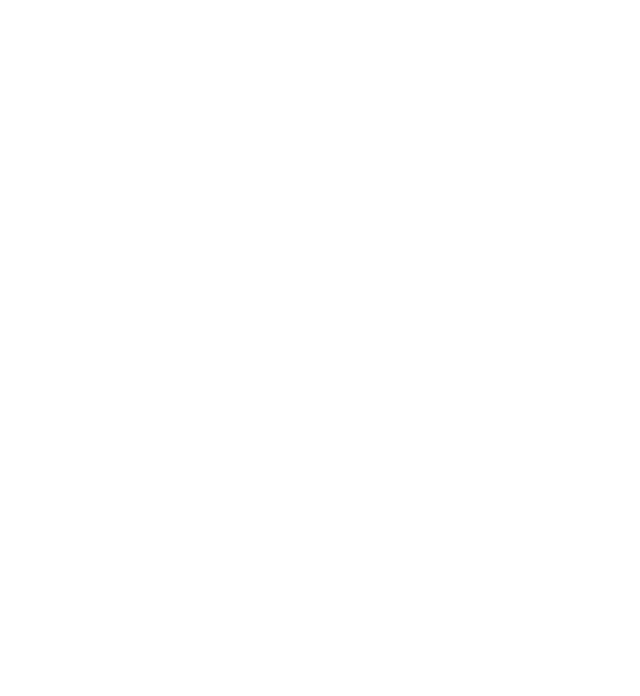
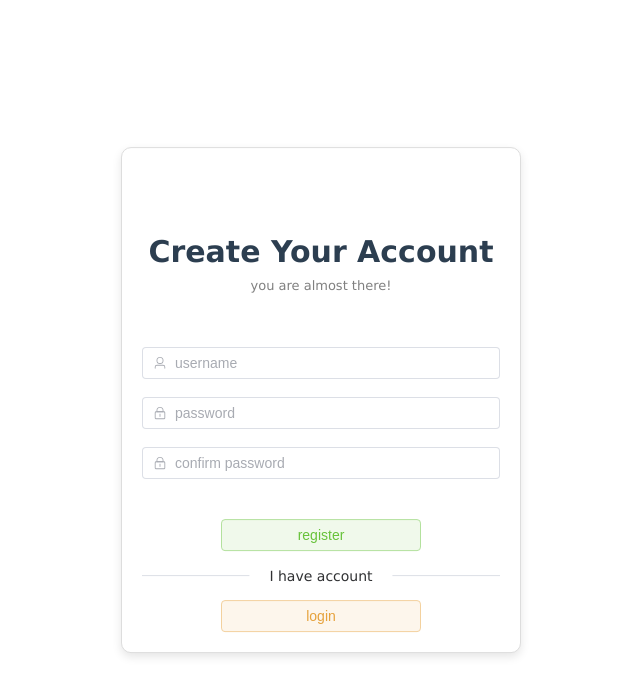
Before and after one commit to FLYINGARUTO/RoomAndGoods, a Vue app in the folder frontend/: page /register in a window 1280 px wide. Before the commit this address had no page. Shown: the top 696 px of the page, without its empty margins (319-959 px from the left). Built offline with nearby package versions, Linux system fonts and the light colour scheme.

Commit message:
implemented register page

```diff
--- a/frontend/src/routers/route.js
+++ b/frontend/src/routers/route.js
@@ -31,6 +31,10 @@
             path:'/login',
             name:'login-page',
             component:()=>import('@/views/identity/LoginPage.vue')
+        },{
+            path:'/register',
+            name:'register-page',
+            component:()=>import('@/views/identity/RegisterPage.vue')
         }
 
     ]
--- a/frontend/src/views/HomeView.vue
+++ b/frontend/src/views/HomeView.vue
@@ -34,12 +34,14 @@
 
 
       </div>
+      <div class="post-container">
+        <router-view v-slot="{Component}">
+          <transition name="el-zoom-in-center" mode="out-in" >
+            <component :is="Component"/>
+          </transition>
+        </router-view>
+      </div>
 
-      <router-view v-slot="{Component}">
-        <transition name="el-zoom-in-center" mode="out-in" >
-          <component :is="Component" class="post-container"/>
-        </transition>
-      </router-view>
 
     </div>
   </template>
@@ -50,10 +52,12 @@
     display: flex;
     height: 100vh;
     width: 100%;  /* 确保撑满整个屏幕 */
-    max-width: 1200px;
-    margin: 0 auto;
+
+
     overflow: hidden;
     font-family: Verdana, Geneva, Tahoma, sans-serif;
+
+    justify-content: center;  /* ✅ 确保 sidebar 靠左 */
   }
 
   /* 🌟 让 sidebar 贴紧左边 */
@@ -107,9 +111,29 @@
 }
 
 .post-container {
-    width: 100%; /* ✅ 让帖子列表填充整个 `content` */
+
     max-width: 800px; /* ✅ 限制最大宽度 */
     min-width: 600px;
-    margin: 0 auto; /* ✅ 居中 */
+    width: 100%;
+
+    flex-grow: 1;  /* 让内容区域填充剩余空间 */
+    overflow-y: auto;
+    align-items: center;  /* 水平居中 */
+
+}
+.post-container1 {
+    display: flex;
+    flex-direction: column;
+    align-items: center;  /* ✅ 让子元素居中 */
+    justify-content: flex-start; /* ✅ 从顶部开始排列 */
+
+    max-width: 800px; /* ✅ 限制最大宽度 */
+    min-width: 600px;
+    width: calc(100% - 200px); /* ✅ 让内容填充 sidebar 之外的所有空间 */
+
+    flex-grow: 1;
+    height: 100vh; /* ✅ 让内容填充整个视口高度 */
+    margin-left: 200px; /* ✅ 避免 sidebar 遮挡 */
+    overflow-y: auto; /* ✅ 允许滚动 */
 }
   </style>
--- /dev/null
+++ b/frontend/src/views/identity/RegisterPage.vue
@@ -0,0 +1,98 @@
+<script setup>
+import {reactive,ref} from "vue";
+import {User,Lock} from '@element-plus/icons-vue'
+// import {login} from "../../net/index.js";
+import router from "@/routers/route";
+import {get,post} from "@/net/index"
+
+const form =reactive({
+    username:'',
+    password:'',
+    rePassword:''
+})
+const formRef=ref()
+
+const rule={
+    username:[
+        {required: true,message:"username cannot left blank"}
+    ],
+    password:[
+        {required: true,message:"password cannot left blank"}
+    ],
+    rePassword:[
+        {required: true,message:"please confirm the password"}
+    ]}
+
+function registerForm(){
+  formRef.value.validate((valid)=>{
+    if(valid){
+      post('api/post/register/',{username:form.username,password:form.password},(res)=>{
+        console.log("api/post/register/ : ",res)
+
+
+        router.push('/login')
+        alert('signed up successfully')
+
+      })
+    }
+  })
+}
+</script>
+
+<template>
+  <div style="text-align: center; font-family: Verdana, Geneva, Tahoma, sans-serif;" class="container">
+    <div style="margin-top:60px">
+
+      <div style="font-size: 30px;font-weight: bold">Create Your Account</div>
+      <div style="font-size: 13px;color: grey">you are almost there!</div>
+    </div>
+    <div style="margin-top: 50px">
+      <el-form :rules="rule" :model="form" ref="formRef">
+          <el-form-item prop="username">
+            <el-input v-model="form.username" maxlength="30" type="text" placeholder="username">
+              <template #prefix>
+                <el-icon><User/></el-icon>
+              </template>
+            </el-input>
+          </el-form-item>
+          <el-form-item prop="password">
+            <el-input v-model="form.password" maxlength="20" type="password" placeholder="password">
+              <template #prefix>
+                <el-icon><Lock /></el-icon>
+              </template>
+            </el-input>
+          </el-form-item>
+          <el-form-item prop="rePassword">
+            <el-input v-model="form.rePassword" maxlength="20" type="password" placeholder="confirm password">
+              <template #prefix>
+                <el-icon><Lock /></el-icon>
+              </template>
+            </el-input>
+          </el-form-item>
+
+          <div style="margin-top: 40px">
+              <el-button @click="registerForm" style="width: 200px" type="success" plain>register</el-button>
+          </div>
+          <el-divider style="font-size: 13px;color: grey">I have account</el-divider>
+          <div>
+            <el-button @click='router.push("/login")' style="width: 200px;" type="warning" plain>login</el-button>
+          </div>
+      </el-form>
+    </div>
+  </div>
+</template>
+
+<style scoped>
+.container {
+    position: absolute;
+    top: 50%;
+    left: 50%;
+    transform: translate(-50%, -50%);
+    width: 400px;  /* 适当设定宽度 */
+    padding: 20px;
+    background: white;
+    border-radius: 10px;
+    border: 1px solid #ddd;
+    box-shadow: 0px 4px 10px rgba(0, 0, 0, 0.1);
+}
+</style>
```
